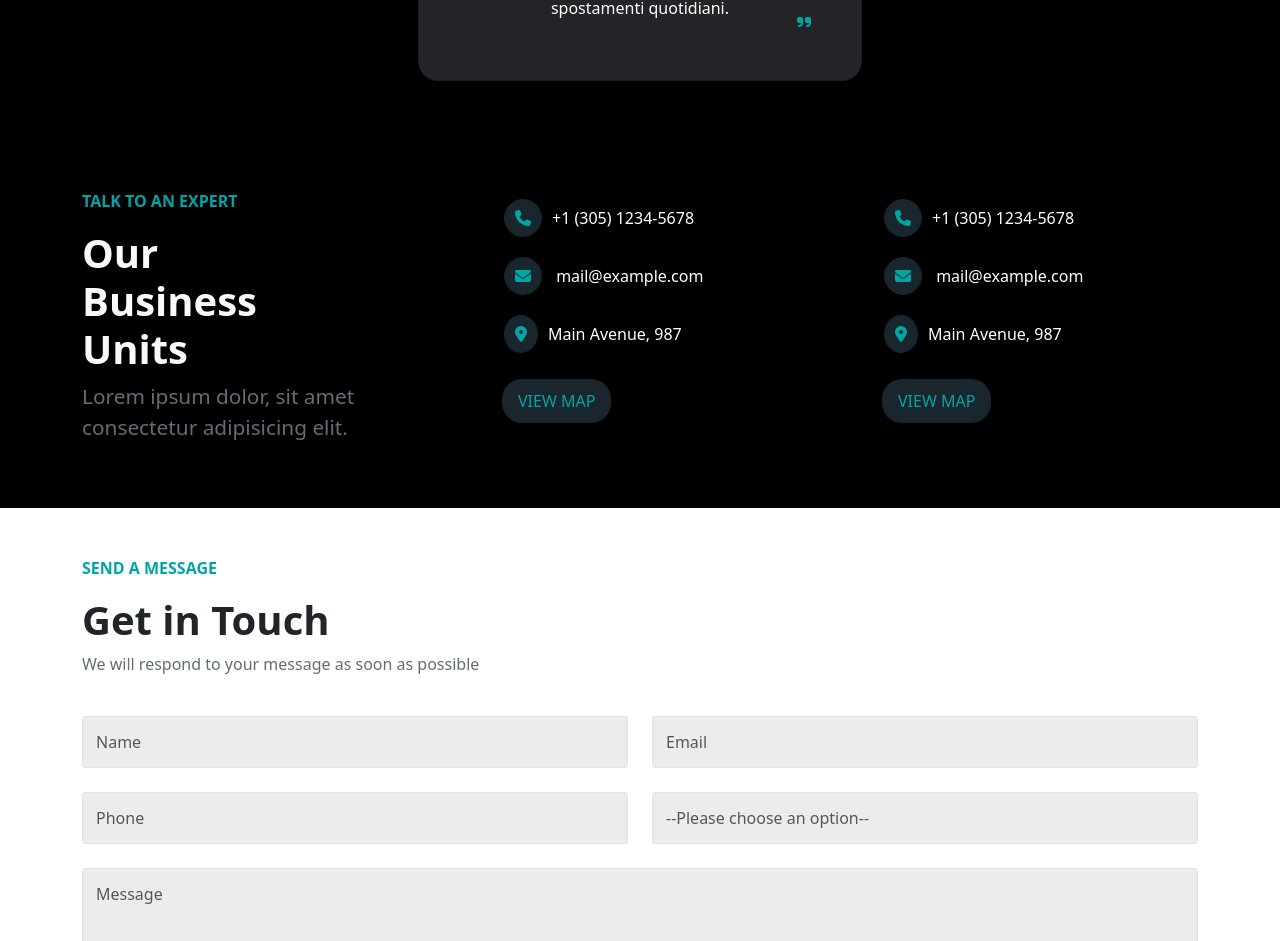
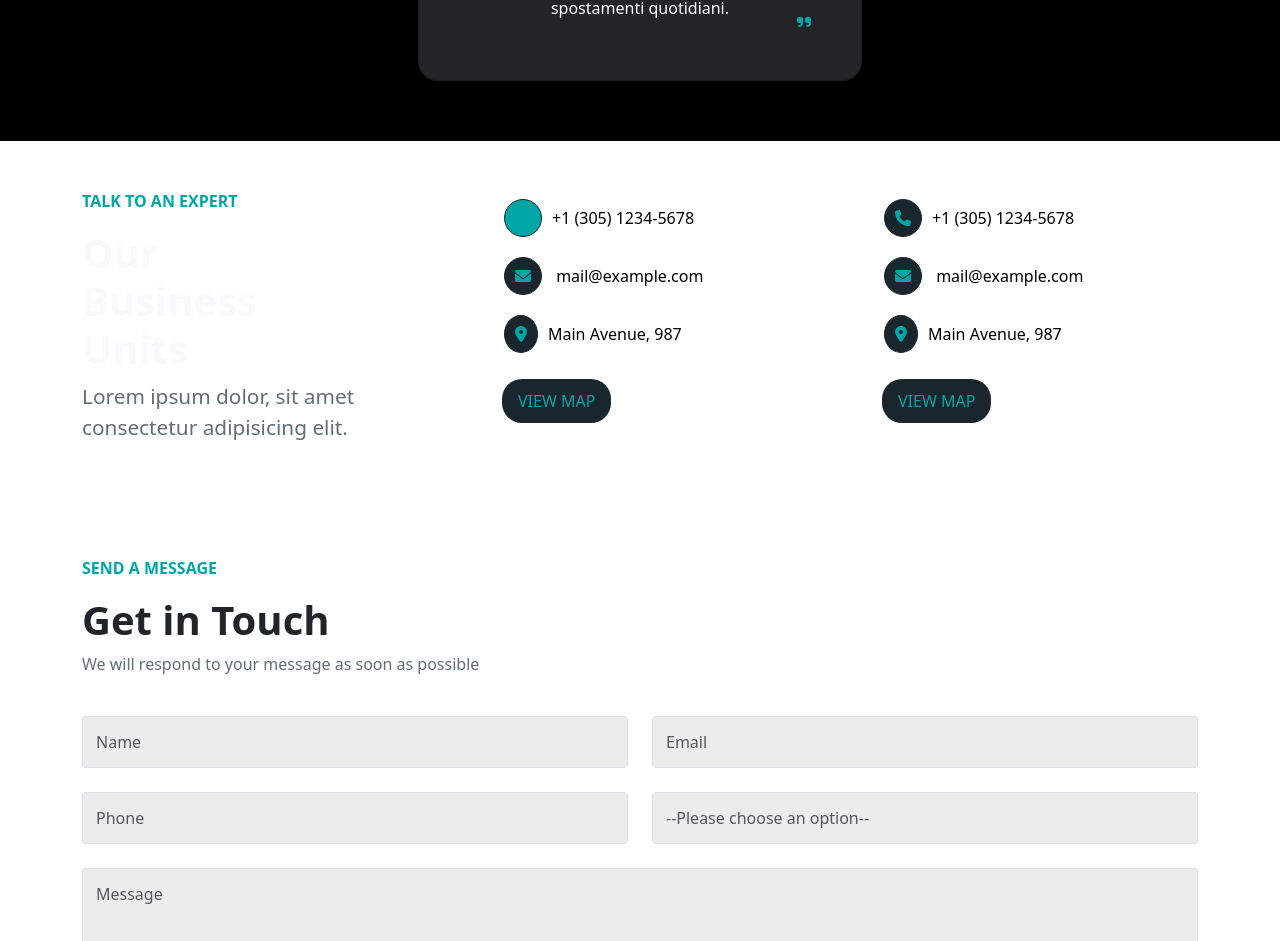
Before and after one commit to matteocenci/proj-html-vuejs, a Vue app: page / in a window 1280 px wide. Shown: the part 3047-3988 px from the top of the page. Built offline with nearby package versions, Linux system fonts and the light colour scheme.

Commit message:
add: position relative in ServicesSection

```diff
--- a/src/components/AppBusiness.vue
+++ b/src/components/AppBusiness.vue
@@ -2,13 +2,15 @@
 export default {
     props: {
         contacts: Object,
-        flag: Boolean
+        bg: String,
+        color: String,
+        bgi: String
     }
 }
 </script>
 
 <template>
-    <section class="business-section mb-5">
+    <section class="business-section mb-5" :style="{'background-color' : `${bg}`}">
         <div class="container">
             <div class="row pt-5 pb-5">
                 <div class="col">
@@ -19,18 +21,18 @@ export default {
                 <div class="col">
                     <ul>
                         <li>
-                            <i class="fa-solid fa-phone"></i>
-                            <span>{{ contacts.telephoneNumber }}</span>
+                            <i class="fa-solid fa-phone" :style="{'background-color' : `#${bgi}`}"></i>
+                            <span :style="{'color': `${color}`}">{{ contacts.telephoneNumber }}</span>
                         </li>
 
                         <li>
                             <i class="fa-solid fa-envelope"></i>
-                            <span>{{ contacts.secondaryMailAdress }}</span>
+                            <span :style="{'color': `${color}`}">{{ contacts.secondaryMailAdress }}</span>
                         </li>
 
                         <li>
                             <i class="fa-solid fa-location-dot"></i>
-                            <span>{{ contacts.mainAdress }}</span>
+                            <span :style="{'color': `${color}`}">{{ contacts.mainAdress }}</span>
                         </li>
                     </ul>
                     <button class="btn-prymary-color">VIEW MAP</button>
@@ -39,17 +41,17 @@ export default {
                     <ul>
                         <li>
                             <i class="fa-solid fa-phone"></i>
-                            <span>{{ contacts.telephoneNumber }}</span>
+                            <span :style="{'color': `${color}`}">{{ contacts.telephoneNumber }}</span>
                         </li>
 
                         <li>
                             <i class="fa-solid fa-envelope"></i>
-                            <span>{{ contacts.secondaryMailAdress }}</span>
+                            <span :style="{'color': `${color}`}">{{ contacts.secondaryMailAdress }}</span>
                         </li>
 
                         <li>
                             <i class="fa-solid fa-location-dot"></i>
-                            <span>{{ contacts.mainAdress }}</span>
+                            <span :style="{'color': `${color}`}">{{ contacts.mainAdress }}</span>
                         </li>
                     </ul>
                     <button class="btn-prymary-color">VIEW MAP</button>
--- a/src/components/ServicesSection.vue
+++ b/src/components/ServicesSection.vue
@@ -98,6 +98,11 @@ section {
             background-color: #242429;
             padding: 20px;
 
+            &:hover {
+                position: relative;
+                bottom: 10px;
+            }
+
             div {
                 @include flex(row, space-between, center);
                 margin-bottom: 10px;
--- a/src/pages/Contacts.vue
+++ b/src/pages/Contacts.vue
@@ -16,8 +16,7 @@ export default {
 },
     data() {
         return {
-            store,
-            flag: false
+            store
         }
     }
 }
@@ -45,7 +44,7 @@ export default {
 
 
     <!-- business section -->
-    <AppBusiness :contacts="store.contacts" :flag="flag" />
+    <AppBusiness :contacts="store.contacts" />
     <!-- /business section -->
     <div class="container">
         <div class="row">
--- a/src/pages/Home.vue
+++ b/src/pages/Home.vue
@@ -20,8 +20,7 @@ export default {
     },
     data() {
         return {
-            store,
-            flag: true
+            store
         }
     }
 }
@@ -34,7 +33,7 @@ export default {
     <ServicesSection :store="store.main_services" />
     <ResultsSection :results="store.results" />
     <CarouselSection :card="store.trusted_feedback" />
-    <AppBusiness :contacts="store.contacts" :flag="flag" />
+    <AppBusiness :contacts="store.contacts" :bg="'white'" :color="'black'" :bgi="'00a6a6'"/>
     <AppForm />
 
 
```
